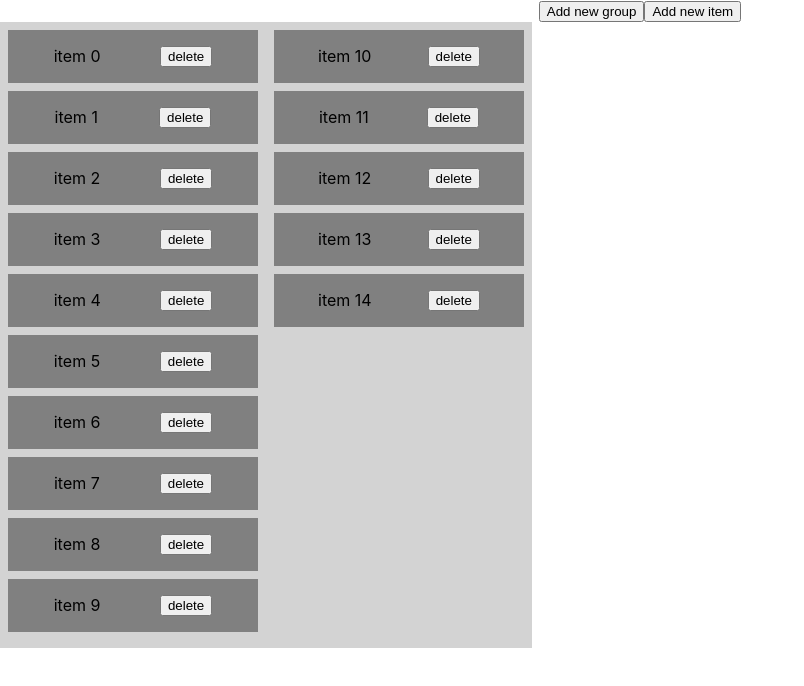
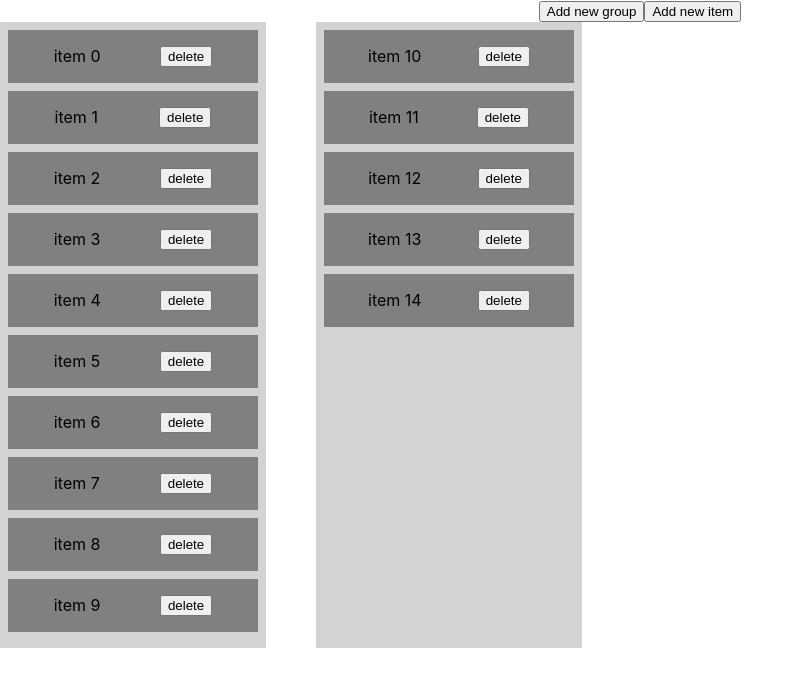
Before and after one commit to selcuk-yilmaz/DragAndDrop, a React (Create React App) app: page / in a window 1280 px wide. Shown: the top 686 px of the page, without its empty margins (0-804 px from the left). Built offline with nearby package versions, Linux system fonts and the light colour scheme.

Commit message:
was meditted

```diff
--- a/src/components/QuoteApp.js
+++ b/src/components/QuoteApp.js
@@ -110,7 +110,7 @@ function QuoteApp() {
       >
         Add new item
       </button>
-      <div style={{ display: "flex" }}>
+      <div style={{ display: "flex",gap:"50px" }}>
         <DragDropContext onDragEnd={onDragEnd}>
           {state.map((el, ind) => (
             <Droppable key={ind} droppableId={`${ind}`}>
--- a/src/index.js
+++ b/src/index.js
@@ -2,16 +2,180 @@ import React from 'react';
 import ReactDOM from 'react-dom/client';
 import './index.css';
 import App from './App';
-import reportWebVitals from './reportWebVitals';
+
 
 const root = ReactDOM.createRoot(document.getElementById('root'));
 root.render(
-  <React.StrictMode>
+  <>
     <App />
-  </React.StrictMode>
+  </>
 );
 
-// If you want to start measuring performance in your app, pass a function
-// to log results (for example: reportWebVitals(console.log))
-// or send to an analytics endpoint. Learn more: https://bit.ly/CRA-vitals
-reportWebVitals();
+// // If you want to start measuring performance in your app, pass a function
+// // to log results (for example: reportWebVitals(console.log))
+// // or send to an analytics endpoint. Learn more: https://bit.ly/CRA-vitals
+//!BELOW İS A ORGİNAL CODES
+// import React, { useState } from "react";
+// import ReactDOM from "react-dom";
+// import { DragDropContext, Droppable, Draggable } from "react-beautiful-dnd";
+
+// // fake data generator
+// const getItems = (count, offset = 0) =>
+//   Array.from({ length: count }, (v, k) => k).map((k) => ({
+//     id: `item-${k + offset}-${new Date().getTime()}`,
+//     content: `item ${k + offset}`,
+//   }));
+
+// const reorder = (list, startIndex, endIndex) => {
+//   const result = Array.from(list);
+//   const [removed] = result.splice(startIndex, 1);
+//   result.splice(endIndex, 0, removed);
+
+//   return result;
+// };
+
+// /**
+//  * Moves an item from one list to another list.
+//  */
+// const move = (source, destination, droppableSource, droppableDestination) => {
+//   const sourceClone = Array.from(source);
+//   const destClone = Array.from(destination);
+//   const [removed] = sourceClone.splice(droppableSource.index, 1);
+
+//   destClone.splice(droppableDestination.index, 0, removed);
+
+//   const result = {};
+//   result[droppableSource.droppableId] = sourceClone;
+//   result[droppableDestination.droppableId] = destClone;
+
+//   return result;
+// };
+// const grid = 8;
+
+// const getItemStyle = (isDragging, draggableStyle) => ({
+//   // some basic styles to make the items look a bit nicer
+//   userSelect: "none",
+//   padding: grid * 2,
+//   margin: `0 0 ${grid}px 0`,
+
+//   // change background colour if dragging
+//   background: isDragging ? "lightgreen" : "grey",
+
+//   // styles we need to apply on draggables
+//   ...draggableStyle,
+// });
+// const getListStyle = (isDraggingOver) => ({
+//   background: isDraggingOver ? "lightblue" : "lightgrey",
+//   padding: grid,
+//   width: 250,
+// });
+
+// function QuoteApp() {
+//   const [state, setState] = useState([getItems(10), getItems(5, 10)]);
+
+//   function onDragEnd(result) {
+//     const { source, destination } = result;
+
+//     // dropped outside the list
+//     if (!destination) {
+//       return;
+//     }
+//     const sInd = +source.droppableId;
+//     const dInd = +destination.droppableId;
+
+//     if (sInd === dInd) {
+//       const items = reorder(state[sInd], source.index, destination.index);
+//       const newState = [...state];
+//       newState[sInd] = items;
+//       setState(newState);
+//     } else {
+//       const result = move(state[sInd], state[dInd], source, destination);
+//       const newState = [...state];
+//       newState[sInd] = result[sInd];
+//       newState[dInd] = result[dInd];
+
+//       setState(newState.filter((group) => group.length));
+//     }
+//   }
+
+//   return (
+//     <div>
+//       <button
+//         type="button"
+//         onClick={() => {
+//           setState([...state, []]);
+//         }}
+//       >
+//         Add new group
+//       </button>
+//       <button
+//         type="button"
+//         onClick={() => {
+//           setState([...state, getItems(1)]);
+//         }}
+//       >
+//         Add new item
+//       </button>
+//       <div style={{ display: "flex" }}>
+//         <DragDropContext onDragEnd={onDragEnd}>
+//           {state.map((el, ind) => (
+//             <Droppable key={ind} droppableId={`${ind}`}>
+//               {(provided, snapshot) => (
+//                 <div
+//                   ref={provided.innerRef}
+//                   style={getListStyle(snapshot.isDraggingOver)}
+//                   {...provided.droppableProps}
+//                 >
+//                   {el.map((item, index) => (
+//                     <Draggable
+//                       key={item.id}
+//                       draggableId={item.id}
+//                       index={index}
+//                     >
+//                       {(provided, snapshot) => (
+//                         <div
+//                           ref={provided.innerRef}
+//                           {...provided.draggableProps}
+//                           {...provided.dragHandleProps}
+//                           style={getItemStyle(
+//                             snapshot.isDragging,
+//                             provided.draggableProps.style
+//                           )}
+//                         >
+//                           <div
+//                             style={{
+//                               display: "flex",
+//                               justifyContent: "space-around",
+//                             }}
+//                           >
+//                             {item.content}
+//                             <button
+//                               type="button"
+//                               onClick={() => {
+//                                 const newState = [...state];
+//                                 newState[ind].splice(index, 1);
+//                                 setState(
+//                                   newState.filter((group) => group.length)
+//                                 );
+//                               }}
+//                             >
+//                               delete
+//                             </button>
+//                           </div>
+//                         </div>
+//                       )}
+//                     </Draggable>
+//                   ))}
+//                   {provided.placeholder}
+//                 </div>
+//               )}
+//             </Droppable>
+//           ))}
+//         </DragDropContext>
+//       </div>
+//     </div>
+//   );
+// }
+
+// const rootElement = document.getElementById("root");
+// ReactDOM.render(<QuoteApp />, rootElement);
```
Also changed, not shown: src/App.js (+4 -4 lines).
